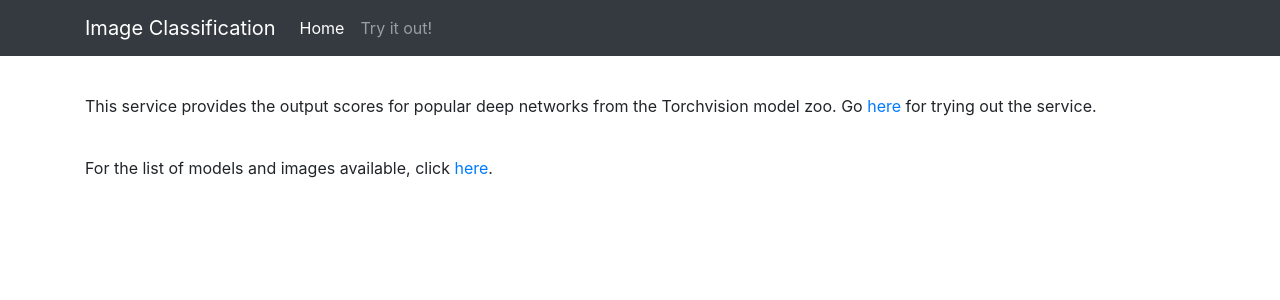
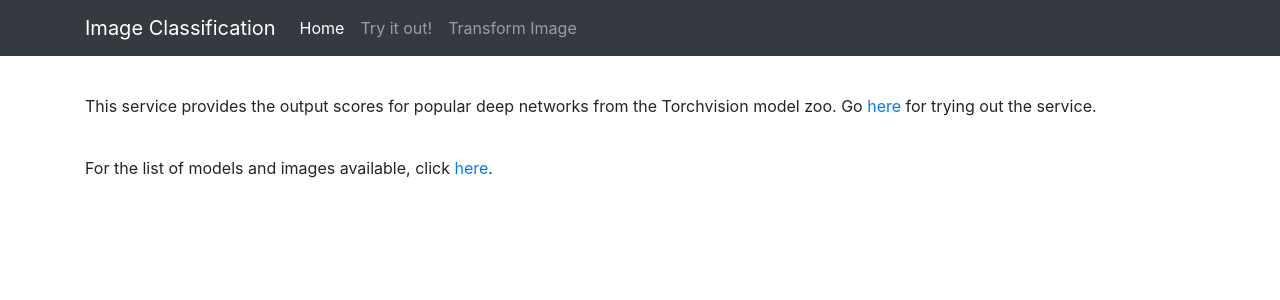
Before and after one commit to unica-isde/isde-projects-2024-E, a FastAPI app: page / in a window 1280 px wide. Shown: the top 300 px of the page. Run offline with FastAPI, Linux system fonts and the light colour scheme; some libraries are stand-ins or nearby versions.

Commit message:
added link button to image-transformation to nav-bar

```diff
--- a/app/templates/base.html
+++ b/app/templates/base.html
@@ -29,6 +29,8 @@
                 <li class="nav-item">
                     <a class="nav-link" href="/classifications">Try it out!</a>
                 </li>
+                <li class="nav-item">
+                    <a class="nav-link" href="/image-transformation">Transform Image</a>
 
             </ul>
         </div>
```
